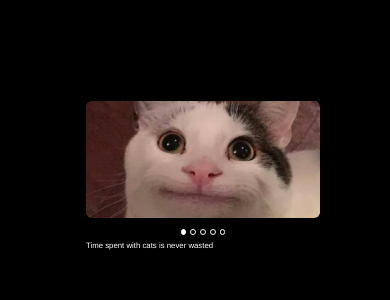
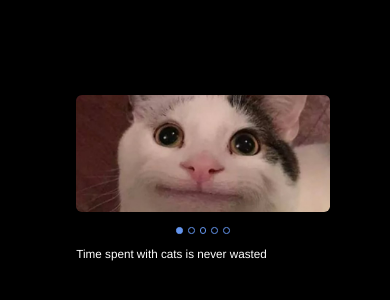
Before and after one commit to LukashkinaMarina/cssMemSlider, a plain HTML site: page cssMemSlider/index.html in a window 390 px wide. Shown: the part 252-552 px from the top of the page. Drawn offline with Linux system fonts and the light colour scheme.

Commit message:
feat: update styles and replace picture (Sun, Oct 17, 2021 6:28:28 PM)

```diff
--- a/cssMemSlider/styles/styles.css
+++ b/cssMemSlider/styles/styles.css
@@ -15,7 +15,15 @@
   .messages {
     position: relative;
     display: flex;
-    top: 20%;
+    top: 30%;
+  }
+  p {
+    font-size: 3vw !important;
+  }
+
+  label {
+    width: 3vw !important;
+    height: 3vw !important;
   }
 }
 
@@ -30,7 +38,7 @@ body {
 }
 
 .slider {
-  width: 60vw;
+  width: 65vw;
   height: 30vw;
   display: flex;
   flex-flow: row-reverse;
@@ -56,7 +64,7 @@ body {
 
 img {
   display: none;
-  animation: image 0.5s;
+  animation: image 0.3s;
   width: 100%;
   height: 100%;
   object-fit: cover;
@@ -66,7 +74,7 @@ p {
   display: none;
   margin: 0;
   font-size: 2vw;
-  animation: message 0.5s;
+  animation: message 0.3s;
 }
 
 input {
@@ -74,11 +82,16 @@ input {
 }
 
 input:checked + label span {
-  background-color: white;
+  background-color: cornflowerblue;
 }
 
-label:hover span {
-  background-color: gray;
+label span:hover {
+  border: 0.2vw solid white;
+}
+
+input:checked:hover + label span {
+  background-color: white;
+  border: 0.2vw solid white;
 }
 
 .radio1:checked ~ .images > img:nth-child(1),
@@ -110,7 +123,7 @@ label span {
   display: block;
   width: 40%;
   height: 40%;
-  border: 0.2vw solid white;
+  border: 0.2vw solid cornflowerblue;
   border-radius: 50%;
   background-color: transparent;
 }
```
Also changed, not shown: cssMemSlider/images/3.jpg.
